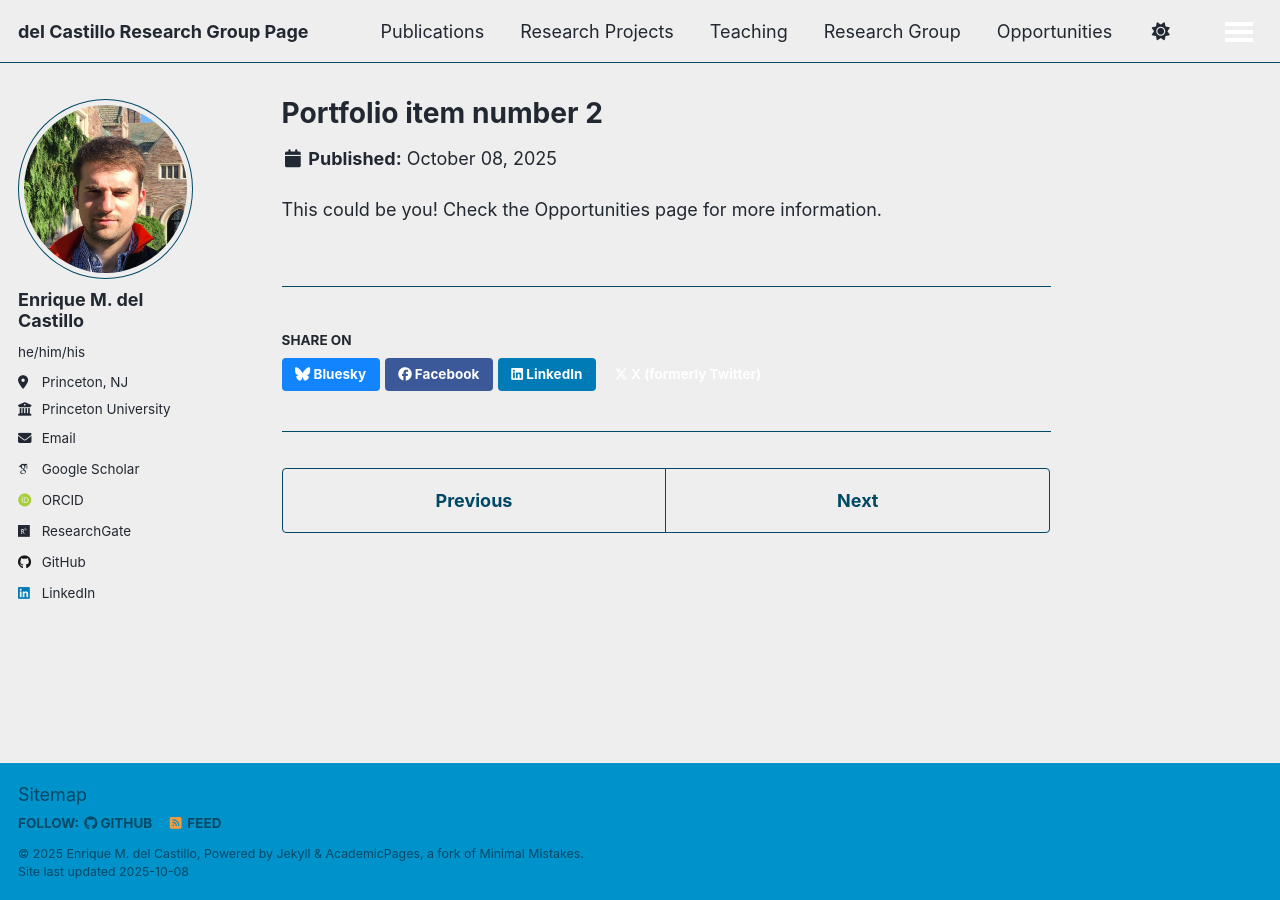
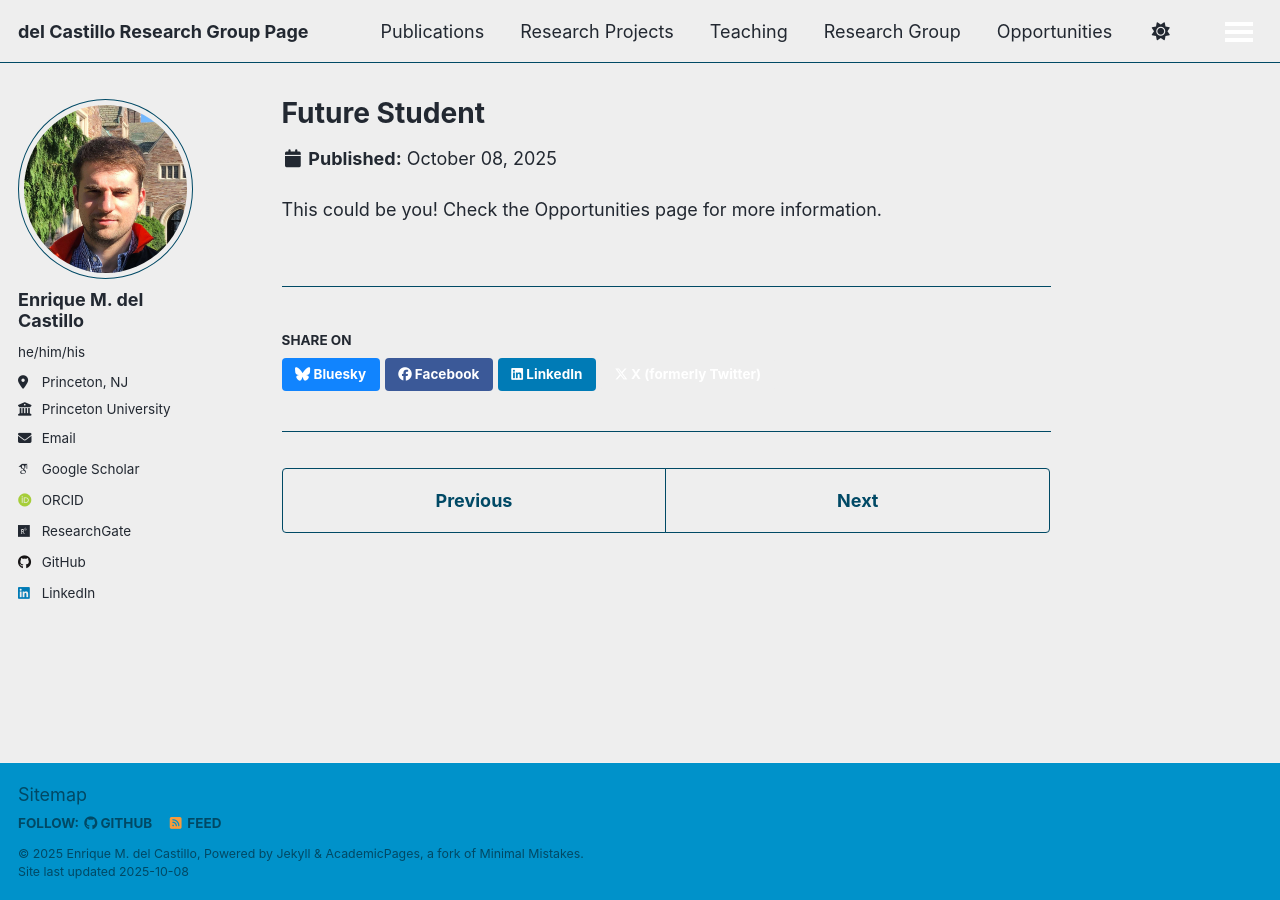
Before and after one commit to emdc19/emdcwebsite, a Jekyll site: the page built from _portfolio/portfolio-2.html, in a window 1280 px wide. Built offline with Jekyll 4.4.1, drawn with Linux system fonts in a browser that asks for light colours; some web fonts are replaced; a script that is not in the unit is left out.

Commit message:
Update portfolio-2.html

```diff
--- a/_portfolio/portfolio-2.html
+++ b/_portfolio/portfolio-2.html
@@ -1,6 +1,6 @@
 ---
-title: "Portfolio item number 2"
-excerpt: "Short description of portfolio item number 2 <br/><img src='/images/500x300.png'>"
+title: "Future Student"
+excerpt: "Future PhD student <br/><img src='/images/500x300.png'>"
 collection: portfolio
 ---
 
```
